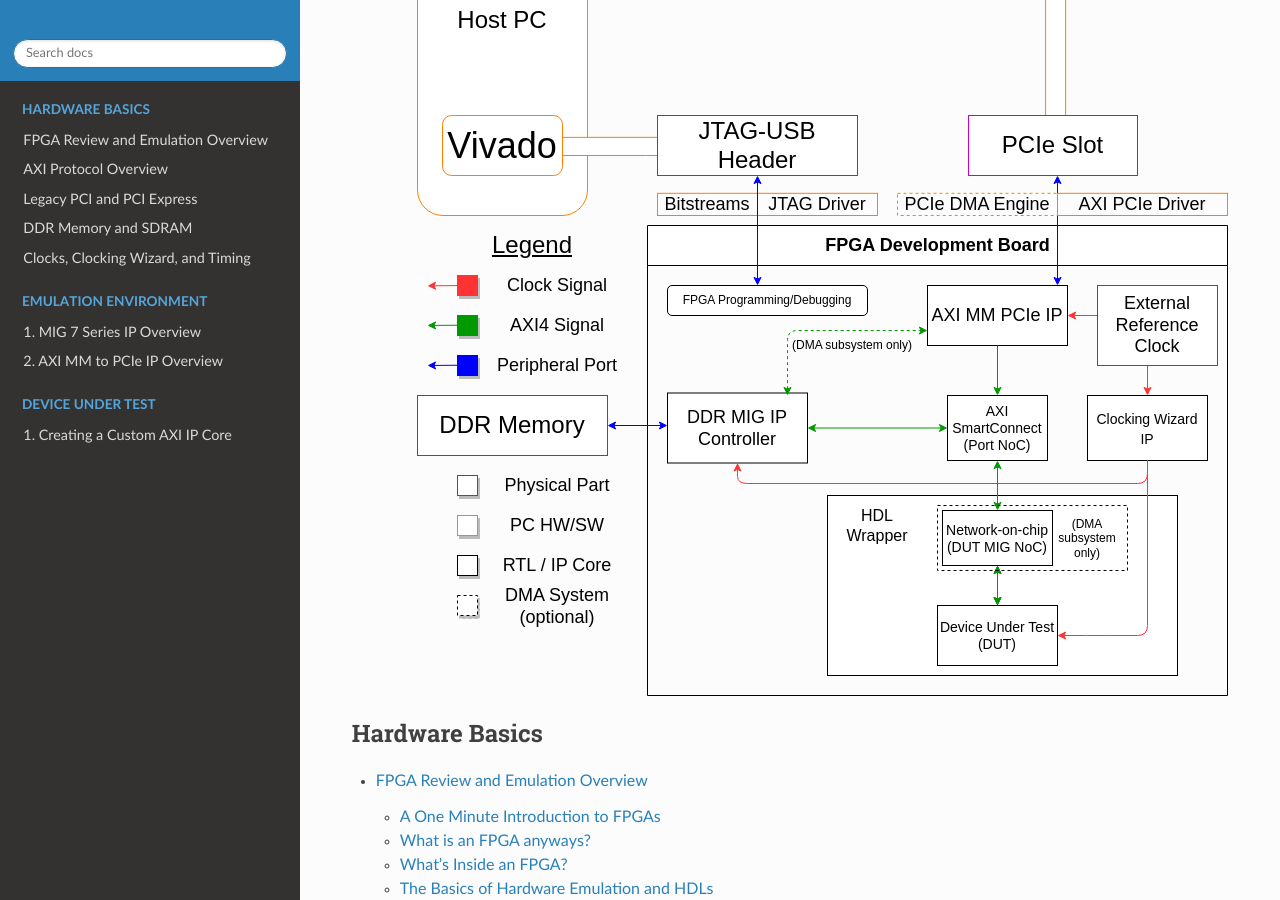
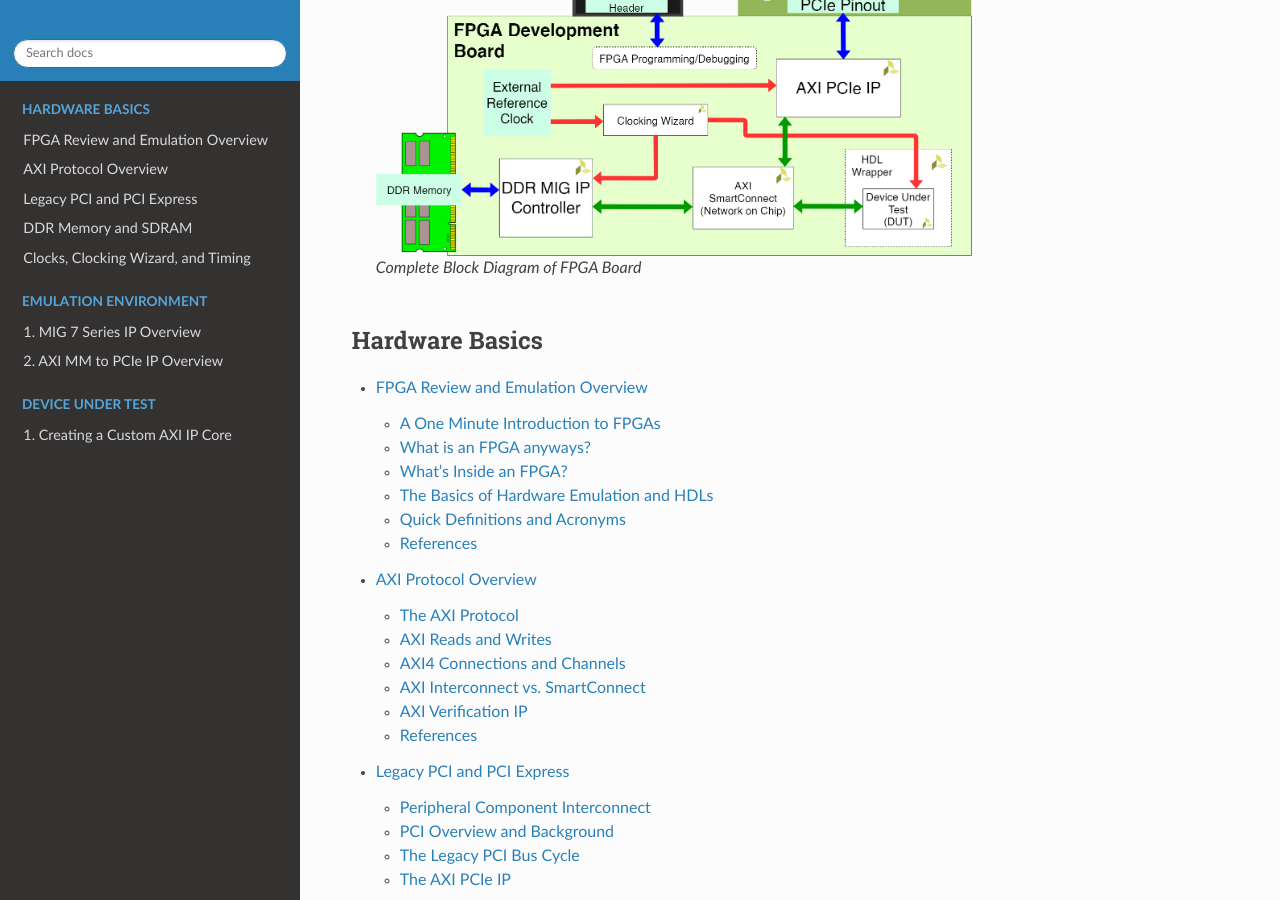
Before and after one commit to fpgaemu/fpgaemu, a Sphinx documentation site: the page built from docs/index.rst, in a window 1280 px wide and 900 px high, scrolled down 537 px. Built offline with Sphinx 7.4.7 and the Read the Docs theme 2.0.0, drawn with Linux system fonts in a browser that asks for light colours.

Commit message:
Changed index page

```diff
--- a/docs/index.rst
+++ b/docs/index.rst
@@ -8,9 +8,12 @@ FPGAEmu: An Introduction to FPGA Emulation
 
 .. Important:: New to FPGAs or just need a refresher? Jump :ref:`here <Emulation>` first!
 
-.. figure:: /images/logos/block_1.svg
+.. figure:: /images/logos/board_bd.png
    :alt: Complete Emulation Block Diagram
    :align: right
+   :width: 70%
+
+   Complete Block Diagram of FPGA Board
 
 .. toctree::
    :maxdepth: 2
```
Also changed, not shown: docs/images/logos/board_bd.png (added).
